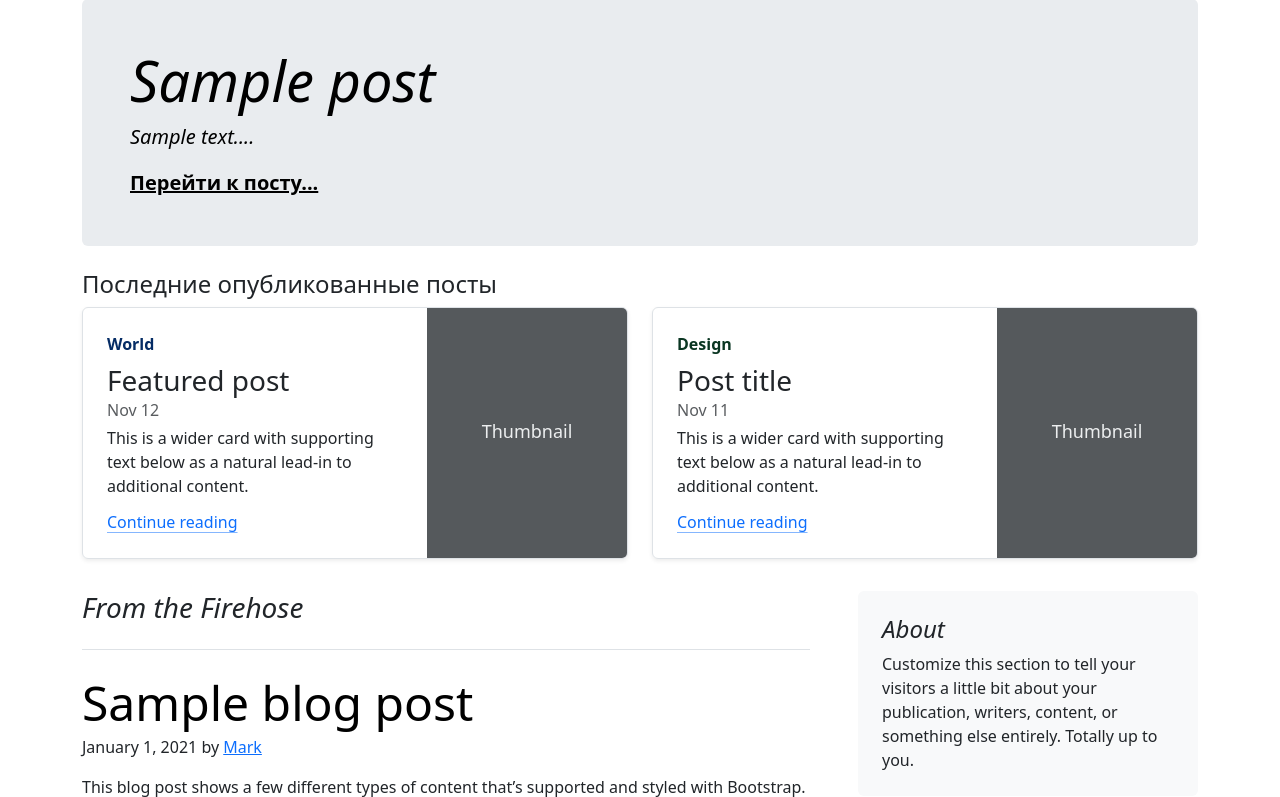
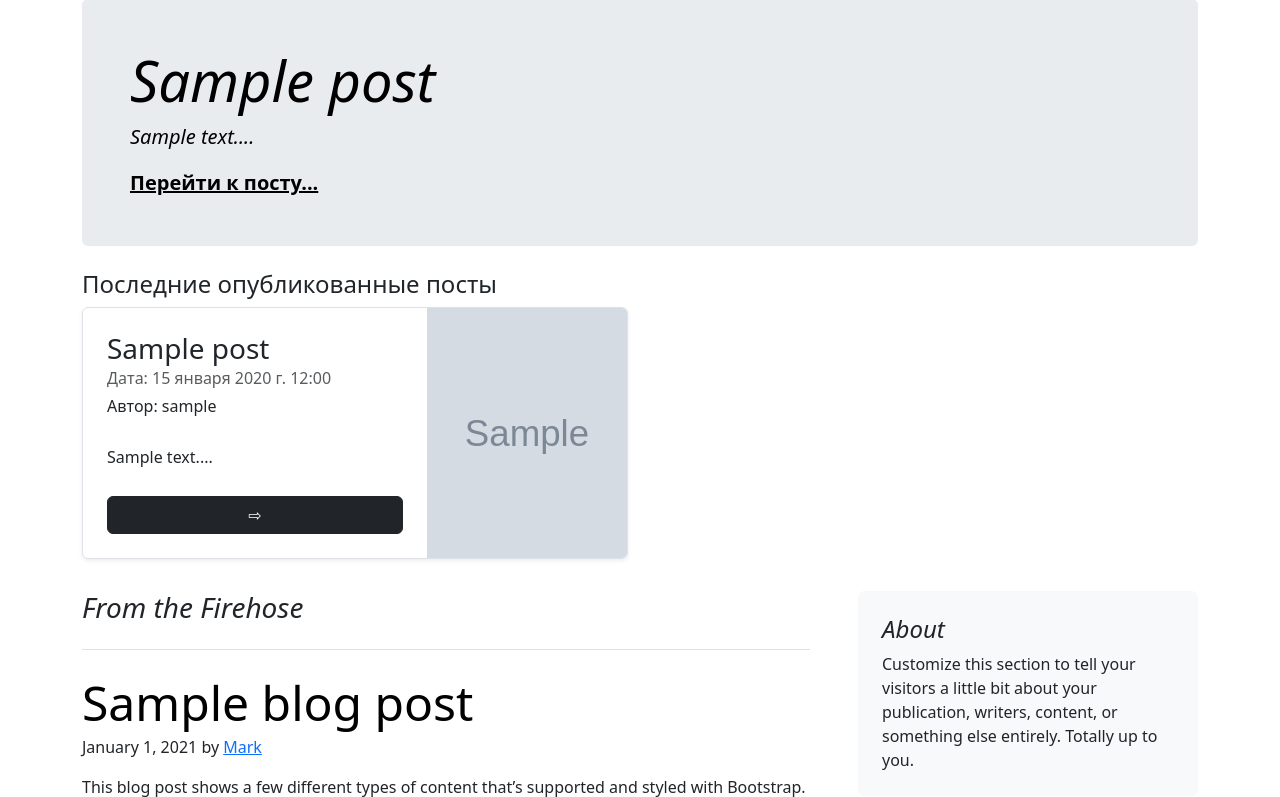
Before and after one commit to V1P7/BlogForDeveloper, a Django app: page / in a window 1280 px wide. Shown: the part 215-1012 px from the top of the page. Run offline with Django 4.2, Linux system fonts and the light colour scheme; tables that the repository leaves empty hold one stand-in row (values such as "Sample post"); grey boxes marked "Sample" are stand-in pictures.

Commit message:
Add last published posts

```diff
--- a/Blog/views.py
+++ b/Blog/views.py
@@ -18,7 +18,13 @@ def index(request):
     title = 'Главная страница'
     categories = Category.objects.all()
     most_liked_post = Post.objects.annotate(num_likes=Count('like')).order_by('-num_likes').first()
-    context = {'title': title, 'categories': categories, 'most_liked_post': most_liked_post}
+    latest_posts = Post.objects.filter(is_published = True).order_by('-publish_date')[:2]
+    context = {
+        'title': title,
+        'categories': categories,
+        'most_liked_post': most_liked_post,
+        'latest_posts': latest_posts
+               }
     return render(request, 'Blog/Main/index.html', context)
 
 def posts(request):
--- a/templates/Blog/Main/index.html
+++ b/templates/Blog/Main/index.html
@@ -13,44 +13,31 @@
     {% else %}
         <p>Пока нет постов с лайками.</p>
     {% endif %}
+
     <div class="row mb-2">
         <h4>Последние опубликованные посты</h4>
+        {% for post in latest_posts %}
         <div class="col-md-6">
             <div class="row g-0 border rounded overflow-hidden flex-md-row mb-4 shadow-sm h-md-250 position-relative">
                 <div class="col p-4 d-flex flex-column position-static">
-          <strong class="d-inline-block mb-2 text-primary-emphasis">World</strong>
-          <h3 class="mb-0">Featured post</h3>
-          <div class="mb-1 text-body-secondary">Nov 12</div>
-          <p class="card-text mb-auto">This is a wider card with supporting text below as a natural lead-in to additional content.</p>
-          <a href="#" class="icon-link gap-1 icon-link-hover stretched-link">
-            Continue reading
-
-          </a>
+                    <h3 class="mb-0">{{ post.title }}</h3>
+                    <div class="mb-1 text-body-secondary">Дата: {{ post.publish_date }}</div>
+                        <p class="card-text mb-auto">Автор: {{ post.author}}</p>
+                        <p class="card-text mb-auto">{{ post.content | slice:':110'}}...</p>
+                        <a class="btn btn-dark" type="button" href="{% url 'post_detail' post.slug %}">⇨</a>
                     </div>
                     <div class="col-auto d-none d-lg-block">
-          <svg class="bd-placeholder-img" width="200" height="250" xmlns="http://www.w3.org/2000/svg" role="img" aria-label="Placeholder: Thumbnail" preserveAspectRatio="xMidYMid slice" focusable="false"><title>Placeholder</title><rect width="100%" height="100%" fill="#55595c"/><text x="50%" y="50%" fill="#eceeef" dy=".3em">Thumbnail</text></svg>
+                        {% if post.photo %}
+                            <img src="{{ post.photo.url }}" alt="Post Image" width="200" height="250">
+                        {% else %}
+                            <svg class="bd-placeholder-img" width="200" height="250" xmlns="http://www.w3.org/2000/svg" role="img" aria-label="Placeholder: Thumbnail" preserveAspectRatio="xMidYMid slice" focusable="false">
+                            <title>Фото</title><rect width="100%" height="100%" fill="#55595c"/><text x="50%" y="50%" fill="#eceeef" dy=".3em">Фото</text></svg>
+                        {% endif %}
                     </div>
             </div>
         </div>
-    <div class="col-md-6">
-      <div class="row g-0 border rounded overflow-hidden flex-md-row mb-4 shadow-sm h-md-250 position-relative">
-        <div class="col p-4 d-flex flex-column position-static">
-          <strong class="d-inline-block mb-2 text-success-emphasis">Design</strong>
-          <h3 class="mb-0">Post title</h3>
-          <div class="mb-1 text-body-secondary">Nov 11</div>
-          <p class="mb-auto">This is a wider card with supporting text below as a natural lead-in to additional content.</p>
-          <a href="#" class="icon-link gap-1 icon-link-hover stretched-link">
-            Continue reading
-            <svg class="bi"><use xlink:href="#chevron-right"/></svg>
-          </a>
+        {% endfor %}
     </div>
-        <div class="col-auto d-none d-lg-block">
-          <svg class="bd-placeholder-img" width="200" height="250" xmlns="http://www.w3.org/2000/svg" role="img" aria-label="Placeholder: Thumbnail" preserveAspectRatio="xMidYMid slice" focusable="false"><title>Placeholder</title><rect width="100%" height="100%" fill="#55595c"/><text x="50%" y="50%" fill="#eceeef" dy=".3em">Thumbnail</text></svg>
-        </div>
-      </div>
-    </div>
-  </div>
-
   <div class="row g-5">
     <div class="col-md-8">
       <h3 class="pb-4 mb-4 fst-italic border-bottom">
```
Also changed, not shown: media/media/2023/post_AriBsyD.jpg (added), media/media/2023/post_RJBf07i.jpg (added), media/media/2023/post_dgo4SxM.jpg (added), media/media/2023/post_e5if0Pd.jpg (added), media/media/2023/post_lqOM1Cm.jpg (added), media/media/2023/post_mAFXPij.jpg (added), media/media/2023/post_pEjCrTo.jpg (added), media/media/2023/post_uZTbX1z.jpg (added). Lines whose indentation alone changed are shown as unchanged.
